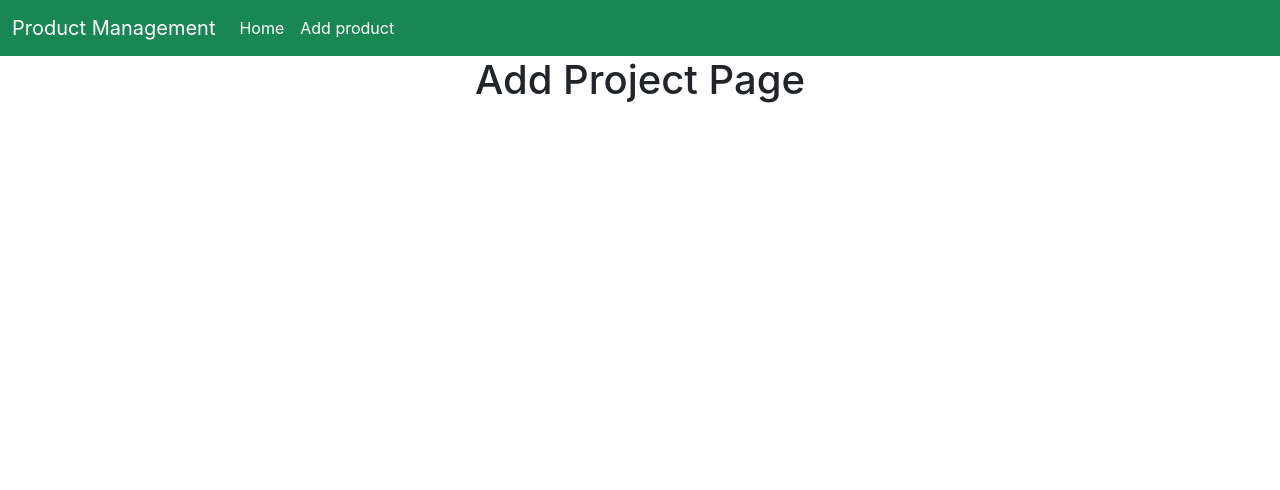
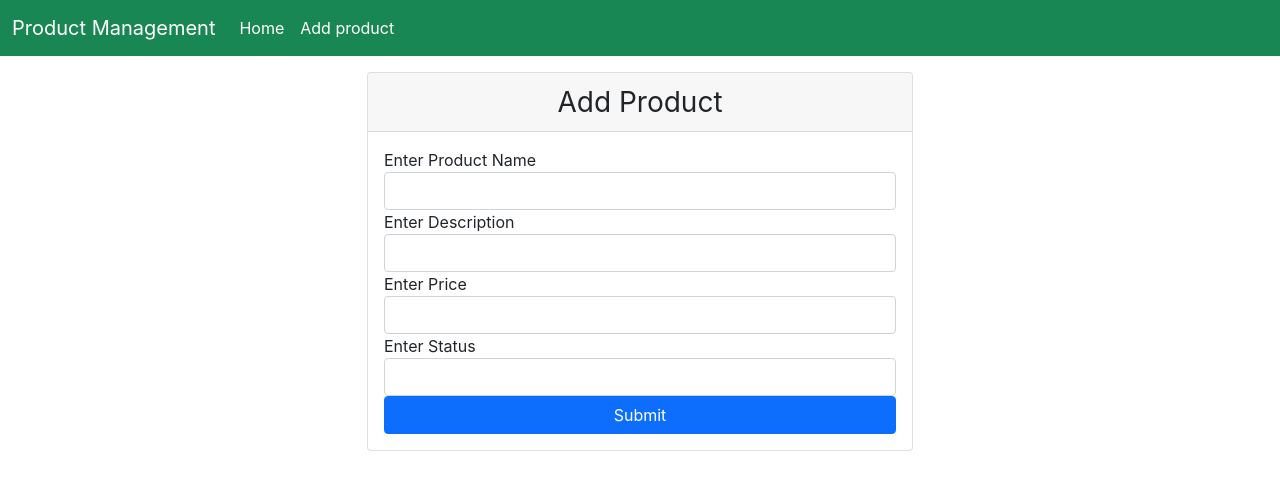
Before and after one commit to Shashikiran1297/Product_fullstack_app, a React (Create React App) app: page /addProduct in a window 1280 px wide. Shown: the top 490 px of the page. Built offline with nearby package versions, Linux system fonts and the light colour scheme.

Commit message:
adding aservice js page

```diff
--- a/package.json
+++ b/package.json
@@ -6,6 +6,7 @@
     "@testing-library/jest-dom": "^5.17.0",
     "@testing-library/react": "^13.4.0",
     "@testing-library/user-event": "^13.5.0",
+    "axios": "^1.5.0",
     "react": "^18.2.0",
     "react-dom": "^18.2.0",
     "react-router-dom": "^6.15.0",
--- a/src/App.js
+++ b/src/App.js
@@ -1,4 +1,4 @@
-import './App.css';
+
 import NavBar from './Components/NavBar';
 import {Route,Routes} from "react-router-dom"
 import Home from "./Components/Home"
--- a/src/Components/AddProduct.jsx
+++ b/src/Components/AddProduct.jsx
@@ -1,10 +1,73 @@
-import React from 'react'
+import React, { useState } from 'react'
+import ProductService from '../Service/product.service'
 
 const AddProduct = () => {
+
+    const[product,setProduct]=useState({
+        productName:"",
+        description:"",
+        price:"",
+        status:""
+    });
+
+    const[msg,setMsg]=useState("");
+
+
+    const handleChange=(e)=>{
+        const value = e.target.value;
+        setProduct({...product,[e.target.name] : value})
+    }
+
+ const ProductRegister=(e)=>{
+    e.preventDefault();
+     console.log(product);
+
+    ProductService
+     .AddProducts(product)
+    .then((res)=>{
+        // console.log("Product Added Successfully");
+        setMsg("Product Added Successfully");
+    }).catch((error)=>{
+        console.log(error);
+    })
+    ;
+ }
+
   return (
-    <div>
-      <h1>Add Project Page</h1>
+    <>
+    <div className="container mt-3">
+        <div className="row">
+            <div className="col-md-6 offset-md-3">
+                <div className="card">
+                    <div className="card-header fs-3 text-center">
+                        Add Product
+                    </div>
+                    <div className="card-body">
+                        <form action="" onSubmit={(e)=>ProductRegister(e)}>
+                           <div className="md-3">
+                            <label htmlFor="">Enter Product Name</label>
+                            <input type="text" name="productName" className='form-control'  onChange={(e)=>handleChange(e)} />
+                           </div>
+                           <div className="md-3">
+                            <label htmlFor="">Enter Description</label>
+                            <input type="text" name="description" className='form-control'  onChange={(e)=>handleChange(e)} />
+                           </div>
+                           <div className="md-3">
+                            <label htmlFor="">Enter Price</label>
+                            <input type="text" name="price" className='form-control'  onChange={(e)=>handleChange(e)} />
+                           </div>
+                           <div className="md-3">
+                            <label htmlFor="">Enter Status</label>
+                            <input type="text" name="status" className='form-control' onChange={(e)=>handleChange(e)}  />
+                           </div>
+                           <button className='btn btn-primary col-md-12'>Submit</button>
+                        </form>
+                    </div>
+                </div>
+            </div>
+        </div>
     </div>
+    </>
   )
 }
 
--- /dev/null
+++ b/src/Service/product.service.js
@@ -0,0 +1,24 @@
+import axios from "axios";
+
+const API_URl="http://localhost:8080"
+
+class ProductService{
+
+    AddProducts(product){
+         return axios.post(API_URl+"/addProduct",product);
+    }
+
+    getAllProducts(){
+        return axios.get(API_URl+"/getAll");
+    }
+
+    getProductByID(Id){
+        return axios.get(API_URl+"/byId"+Id);
+    }
+
+    deleteProduct(Id){
+        return axios.delete(API_URl+"/del"+Id);
+    }
+}
+
+export default  ProductService
```
Also changed, not shown: 1 other file (tests, documents, lock files or other folders).
